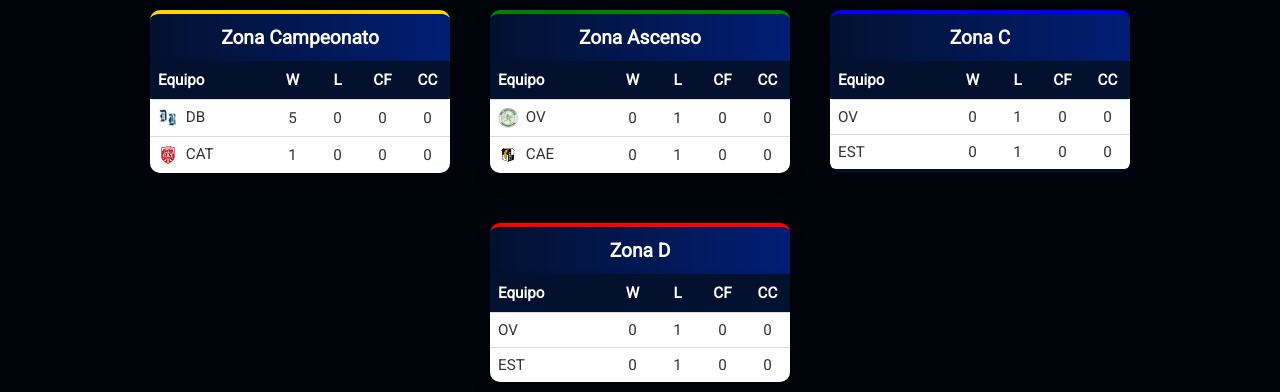
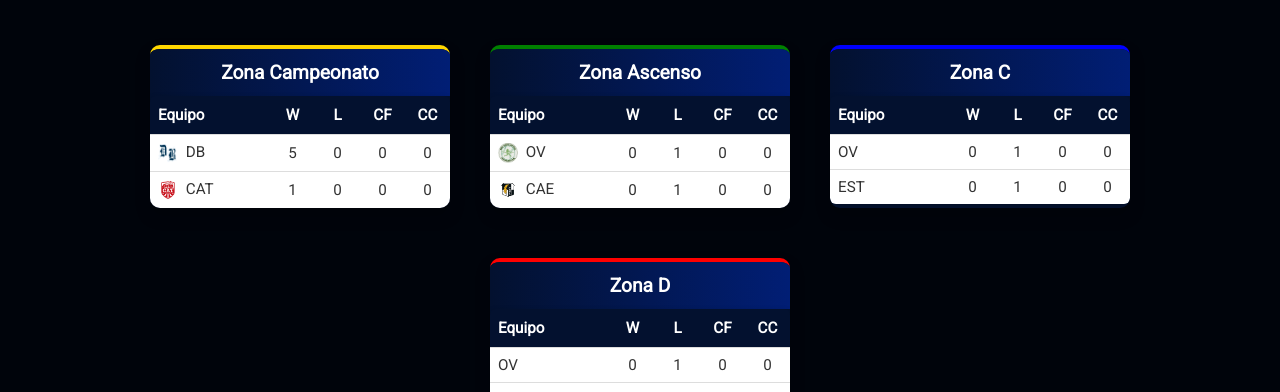
Before and after one commit to Petti23/proyecto-nacional-de-clubes, a plain HTML site: page index.html in a window 1280 px wide. Shown: the part 361-753 px from the top of the page. Drawn offline with Linux system fonts and the light colour scheme.

Commit message:
sql scripts

```diff
--- a/css/style.css
+++ b/css/style.css
@@ -113,7 +113,7 @@ main {
   flex-wrap: wrap;
   gap: 40px;  /* antes 80px */
   justify-content: center;
-  margin: 10px auto 0 auto; /* menos margen inferior */
+  margin: 45px auto 0 auto; /* menos margen inferior */
 }
 
 
```
Also changed, not shown: sql scripts.txt (added).
